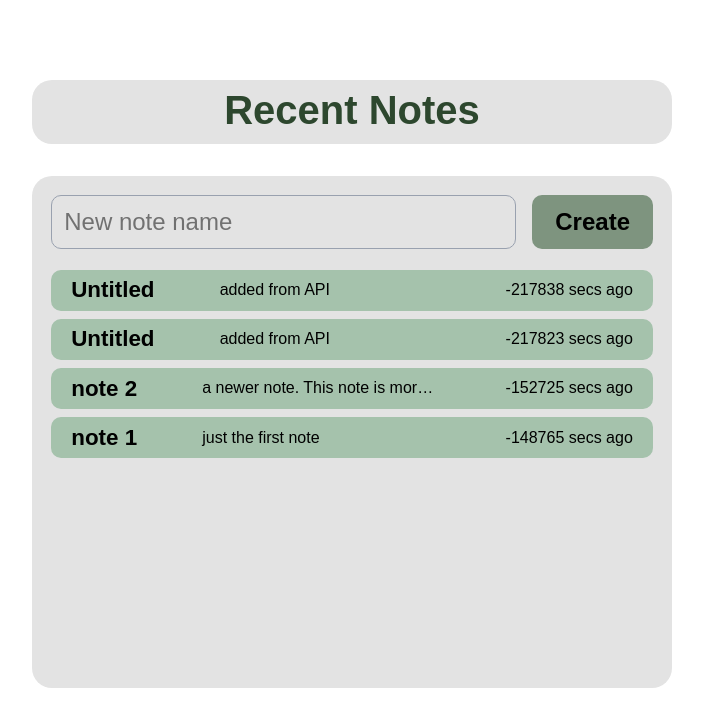
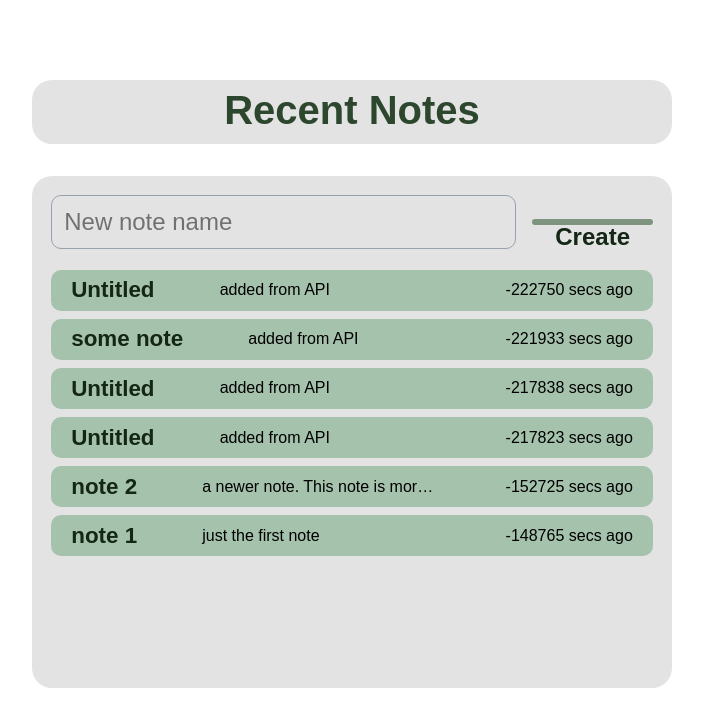
Before and after one commit to levtechs/FreeNotes, a Next.js app: page / in a window 1280 px wide. Both pictures are taken after a click on the button "New Note". Shown: the top 726 px of the page, without its empty margins (288-991 px from the left). Built offline with nearby package versions, Linux system fonts and the light colour scheme.

Commit message:
support for different themes

```diff
--- a/app/components/NewNoteButton.tsx
+++ b/app/components/NewNoteButton.tsx
@@ -23,8 +23,8 @@ const NewNoteButton = ({ onNewNote }: NewNoteButtonProps) => {
                 onClick={() => setIsCreating(true)}
                 className="
                     w-[clamp(120px,20%,150px)] h-[10%]
-                    bg-[#7e947f] hover:bg-[#6b826d]
-                    font-bold text-[clamp(10px,3vh,25px)]
+                    bg-[var(--2)] hover:bg-[var(--1)]
+                    font-bold text-[clamp(10px,3vh,25px)] text-[var(--text-dark)]
                     rounded-[10px]
                     transition-colors duration-300"
             >
@@ -45,8 +45,12 @@ const NewNoteButton = ({ onNewNote }: NewNoteButtonProps) => {
                 />
                 <button
                     onClick={HandleClick}
-                    className="w-[clamp(120px,20%,150px)] h-[100%] bg-[#7e947f] hover:bg-[#6b826d] font-bold text-[clamp(10px,3vh,25px)] rounded-[10px] transition-colors duration-300"
-                >
+                    className="
+                        w-[clamp(120px,20%,150px)] h-[10%]
+                        bg-[var(--2)] hover:bg-[var(--1)]
+                        font-bold text-[clamp(10px,3vh,25px)] text-[var(--text-dark)]
+                        rounded-[10px]
+                        transition-colors duration-300"                >
                     Create
                 </button>
             </div>
--- a/app/components/NoteRow.tsx
+++ b/app/components/NoteRow.tsx
@@ -30,10 +30,10 @@ const NoteRow = (id: string, name: string, content: string, lastEditied: Date) =
     return (
         <div key={id} style={{width: "100%", height: "10%", minHeight: "40px", display: "flex"}}>
             <button
-                className ="bg-[#a5c2ac] hover:bg-[#8bb394] rounded-[10px] transition-colors duration-300"
+                className ="bg-[var(--4)] hover:bg-[var(--3)] rounded-[10px] transition-colors duration-300"
                 style={{width: "100%", height: "100%", display: "flex", alignItems: "center", justifyContent: "space-between", gap: "5%"}}
                 onClick={HandleClick}>
-                <h1 style={{padding: "20px", fontWeight: "bold", fontSize: "140%"}}>{name}</h1>
+                <h1 style={{padding: "20px", fontWeight: "bold", fontSize: "140%", color: "var(--text-dark)"}}>{name}</h1>
                 <h1 style={{padding: "15px", whiteSpace: "nowrap", overflow: "hidden", textOverflow: "ellipsis", textAlign: "left", flex: 1, color: "dark gray"}}>
                 {content}
                 </h1>
--- a/app/data/notes.json
+++ b/app/data/notes.json
@@ -1,4 +1,16 @@
 [
+  {
+    "id": "6",
+    "name": "Untitled",
+    "content": "added from API",
+    "last-edited": "2025-06-01T16:20:57.059Z"
+  },
+  {
+    "id": "5",
+    "name": "some note",
+    "content": "added from API",
+    "last-edited": "2025-06-01T16:07:20.656Z"
+  },
   {
     "id": "4",
     "name": "Untitled",
--- a/app/globals.css
+++ b/app/globals.css
@@ -1,9 +1,17 @@
 @import "tailwindcss";
 
-:root {
-  --background: #ffffff;
-  --foreground: #000000;
-}
+  :root {
+    --background: #ffffff;
+    --foreground: #000000;
+    --panel: #e3e3e3;
+    --1: #6b826d;
+    --2: #7e947f;
+    --3: #8bb394;
+    --4: #a5c2ac;
+    --text-dark: #142714;
+    --text-main: #2d472e;
+    --text-sub: #4a4a4a;
+  }
 
 @theme inline {
   --color-background: var(--background);
@@ -14,8 +22,16 @@
 
 @media (prefers-color-scheme: dark) {
   :root {
-    --background: #ffffff;
-    --foreground: #000000;
+    --background: #000000;
+    --foreground: #ffffff;
+    --panel: #e3e3e3;
+    --1: #6b826d;
+    --2: #7e947f;
+    --3: #8bb394;
+    --4: #a5c2ac;
+    --text-dark: #142714;
+    --text-main: #2d472e;
+    --text-sub: #4a4a4a;
   }
 }
 
--- a/app/page.tsx
+++ b/app/page.tsx
@@ -16,12 +16,12 @@ export default function Home() {
 
   return (
     <div style={{width: "50%", height: "80vh", margin: "10vh auto", display: "flex", flexDirection: "column", gap: '5%'}}>
-      <div style={{backgroundColor: "#e3e3e3", width: "100%", height: "10%", minHeight: "40px", borderRadius: '20px'}}>
-        <h1 style={{fontWeight: 'bold', color: "#2d472e", fontSize: '5vh', textAlign: 'center'}}>
+      <div style={{backgroundColor: "var(--panel)", width: "100%", height: "10%", minHeight: "40px", borderRadius: '20px'}}>
+        <h1 style={{fontWeight: 'bold', color: "var(--text-main)", fontSize: '5vh', textAlign: 'center'}}>
           Recent Notes
         </h1>
       </div>
-      <div style={{backgroundColor: "#e3e3e3", width: "100%", height: "80%", minHeight: "40px", borderRadius: '20px'}}>
+      <div style={{backgroundColor: "var(--panel)", width: "100%", height: "80%", minHeight: "40px", borderRadius: '20px'}}>
         <div style={{margin: "3% auto", width: "94%", height: "100%", display: "flex", flexDirection: "column", gap: "4%"}}>
           <NewNoteButton onNewNote={handleNewNote} />
           <NoteRows refreshKey={refreshKey} />
```
